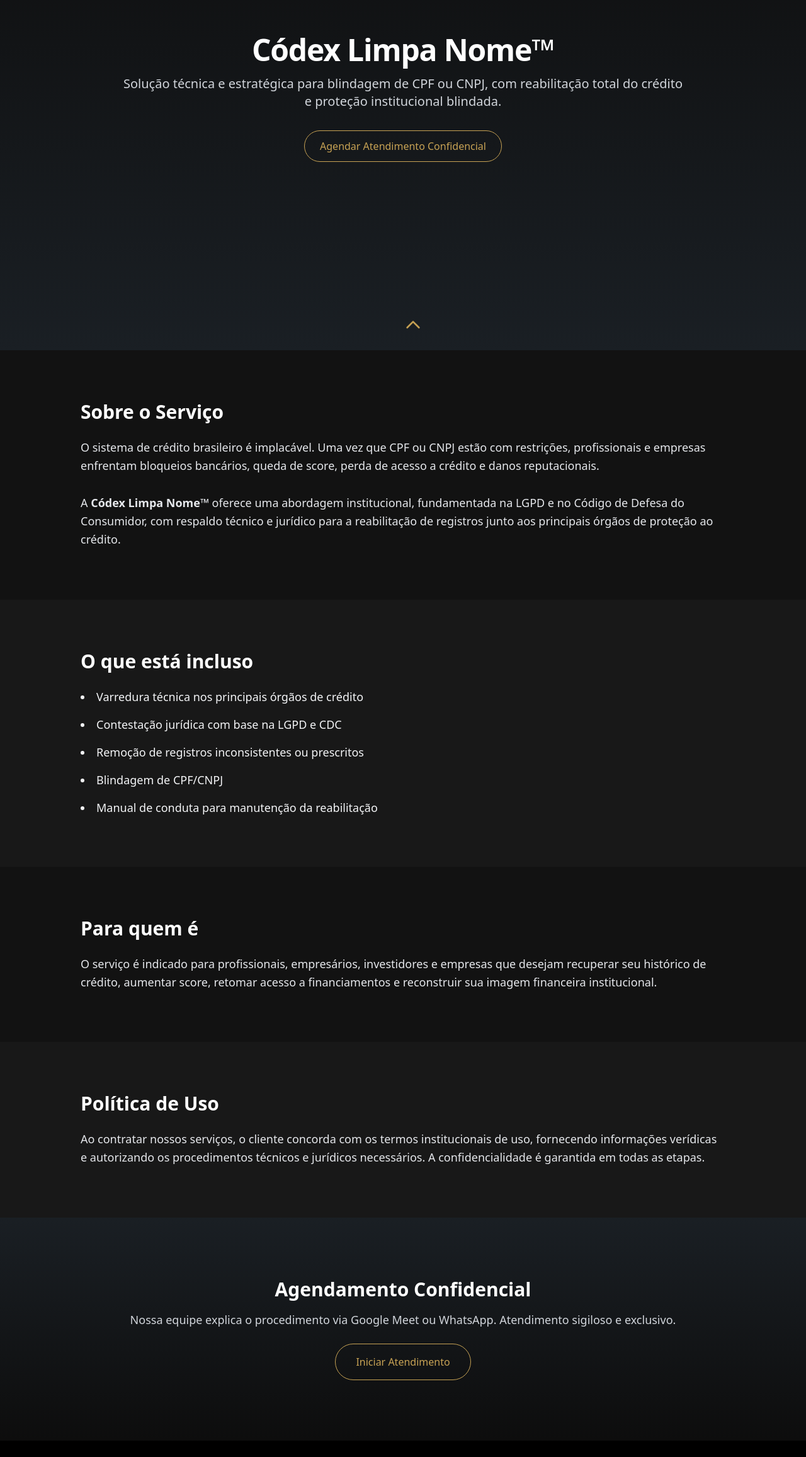
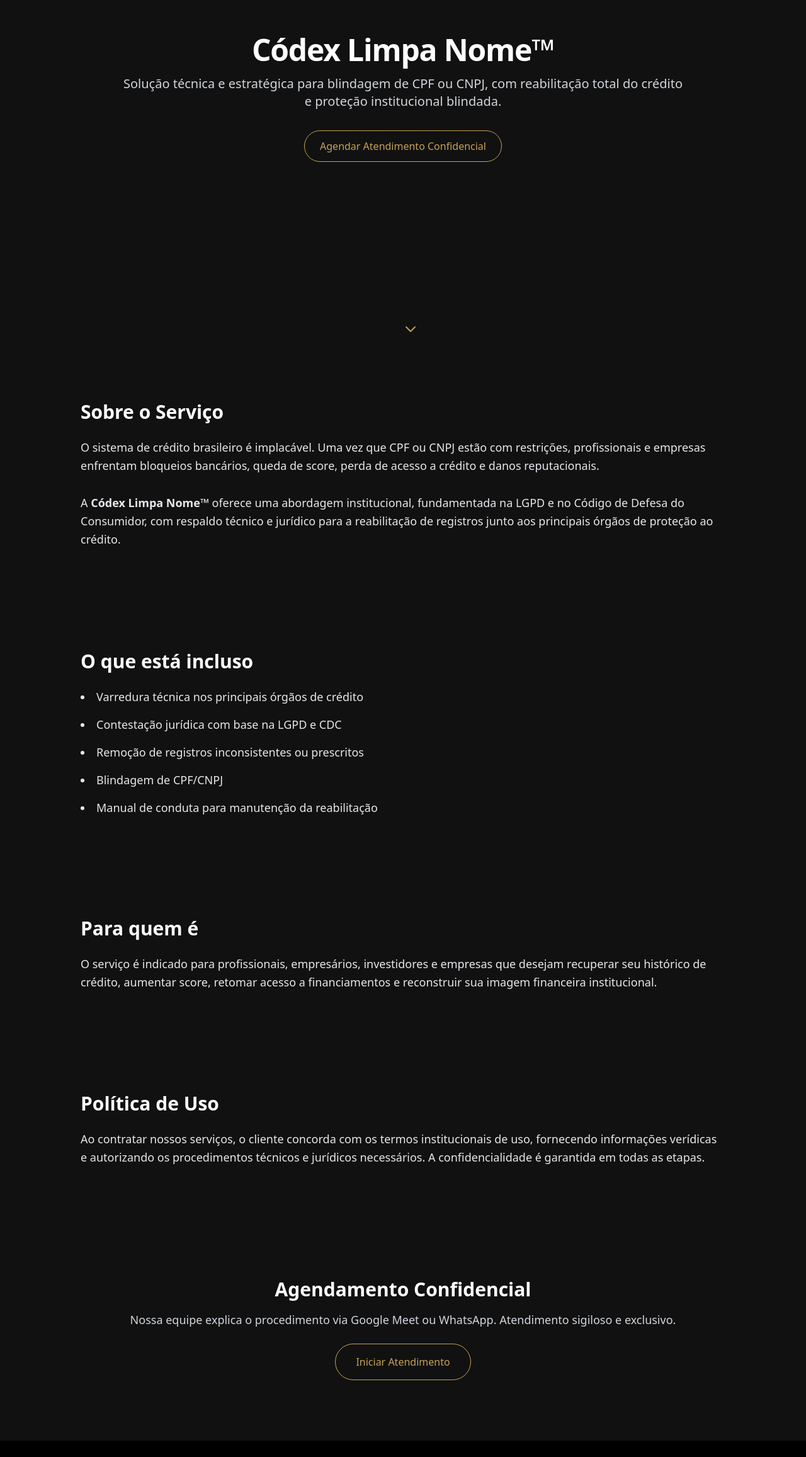
Before and after one commit to Fincorelabs/codex-limpa-nome, a Next.js app: page / in a window 1280 px wide. Shown: the part 244-2557 px from the top of the page at 63% size. Built offline with nearby package versions, Linux system fonts and the light colour scheme.

Commit message:
Update index.jsx

```diff
--- a/pages/index.jsx
+++ b/pages/index.jsx
@@ -17,7 +17,7 @@
       </Head>
 
       {/* HERO */}
-      <section className="min-h-screen flex items-center justify-center px-6 md:px-16 text-white bg-gradient-to-b from-[#0d0d0d] to-[#1a1f24]">
+      <section className="min-h-screen flex items-center justify-center px-6 md:px-16 text-white bg-[#111111] relative">
         <div className="max-w-4xl text-center">
           <h1 className="text-4xl md:text-5xl font-semibold tracking-tight mb-4">
             Códex Limpa Nome™
@@ -35,18 +35,16 @@
           </a>
         </div>
 
-          {/* Seta de rolagem para baixo */}
-  <div className="absolute bottom-4 left-1/2 transform -translate-x-1/2 animate-bounce">
-    <svg className="w-8 h-8 text-[#c7a254]" xmlns="http://www.w3.org/2000/svg" fill="none" viewBox="0 0 24 24" stroke="currentColor">
-      <path strokeLinecap="round" strokeLinejoin="round" strokeWidth={2} d="M5 15l7-7 7 7" />
-    </svg>
-  </div>
-
-
+        {/* Seta animada */}
+        <div className="absolute bottom-4 left-1/2 transform -translate-x-1/2 animate-bounce">
+          <svg className="w-6 h-6 text-[#c7a254]" fill="none" viewBox="0 0 24 24" stroke="currentColor">
+            <path strokeLinecap="round" strokeLinejoin="round" strokeWidth={2} d="M19 9l-7 7-7-7" />
+          </svg>
+        </div>
       </section>
 
       {/* SOBRE */}
-      <section className="bg-[#121212] text-gray-200 py-20 px-6 md:px-24">
+      <section className="bg-[#111111] text-gray-200 py-20 px-6 md:px-24">
         <div className="max-w-5xl mx-auto">
           <h2 className="text-3xl font-semibold text-white mb-6">Sobre o Serviço</h2>
           <p className="text-lg leading-relaxed">
@@ -58,7 +56,7 @@
       </section>
 
       {/* INCLUSO */}
-      <section className="bg-[#181818] text-gray-100 py-20 px-6 md:px-24">
+      <section className="bg-[#111111] text-gray-200 py-20 px-6 md:px-24">
         <div className="max-w-5xl mx-auto">
           <h2 className="text-3xl font-semibold mb-6 text-white">O que está incluso</h2>
           <ul className="space-y-4 text-lg list-disc list-inside">
@@ -72,7 +70,7 @@
       </section>
 
       {/* PARA QUEM É */}
-      <section className="bg-[#121212] text-gray-200 py-20 px-6 md:px-24">
+      <section className="bg-[#111111] text-gray-200 py-20 px-6 md:px-24">
         <div className="max-w-5xl mx-auto">
           <h2 className="text-3xl font-semibold text-white mb-6">Para quem é</h2>
           <p className="text-lg leading-relaxed">
@@ -82,7 +80,7 @@
       </section>
 
       {/* POLÍTICA */}
-      <section className="bg-[#181818] text-gray-200 py-20 px-6 md:px-24">
+      <section className="bg-[#111111] text-gray-200 py-20 px-6 md:px-24">
         <div className="max-w-5xl mx-auto">
           <h2 className="text-3xl font-semibold text-white mb-6">Política de Uso</h2>
           <p className="text-lg leading-relaxed">
@@ -92,7 +90,7 @@
       </section>
 
       {/* CALL TO ACTION */}
-      <section className="bg-gradient-to-t from-[#0d0d0d] to-[#1a1f24] text-white py-24 px-6 md:px-24 text-center">
+      <section className="bg-[#111111] text-white py-24 px-6 md:px-24 text-center">
         <h2 className="text-3xl font-semibold mb-4">Agendamento Confidencial</h2>
         <p className="text-lg text-gray-300 mb-6">
           Nossa equipe explica o procedimento via Google Meet ou WhatsApp. Atendimento sigiloso e exclusivo.
```
